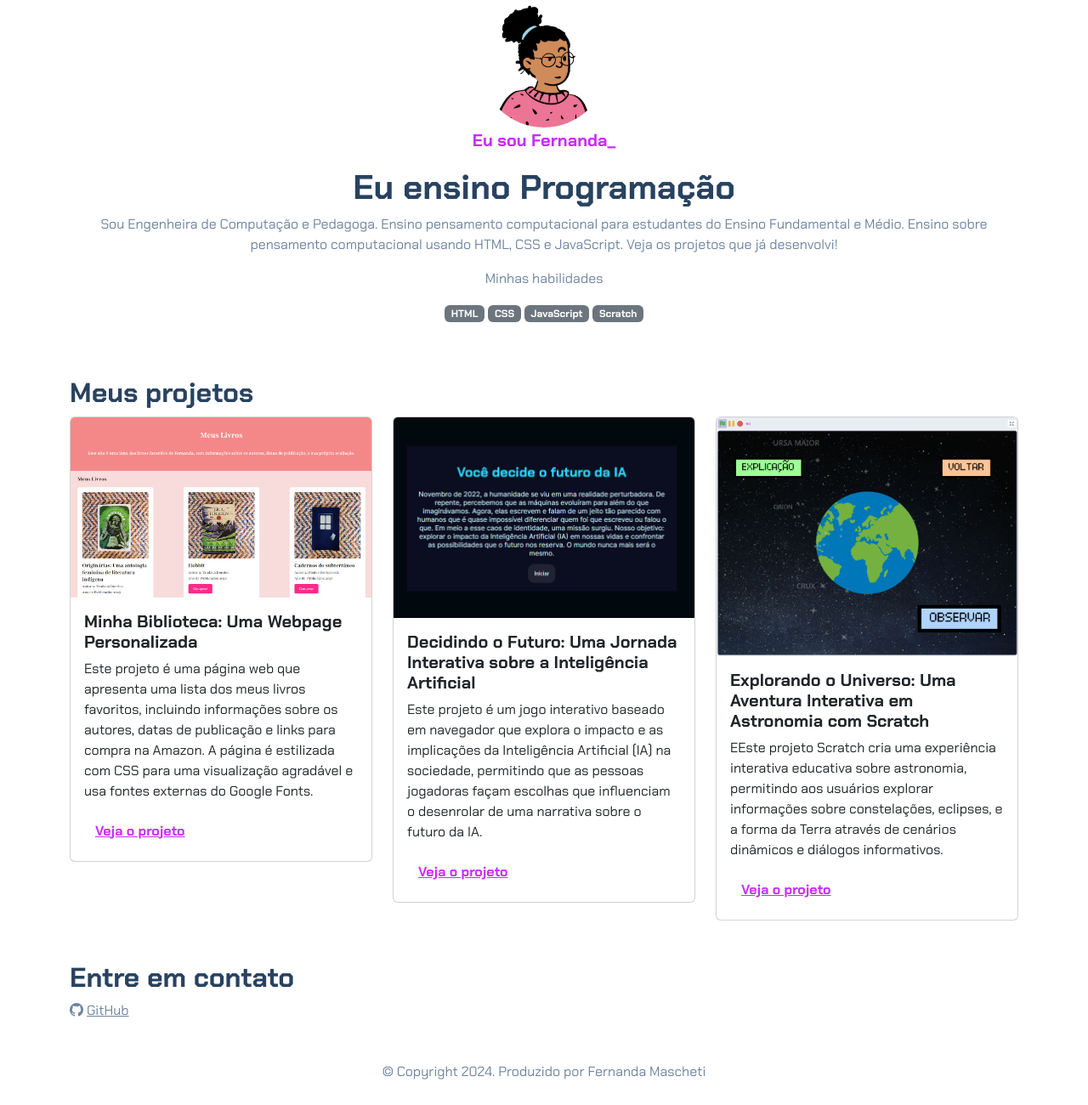
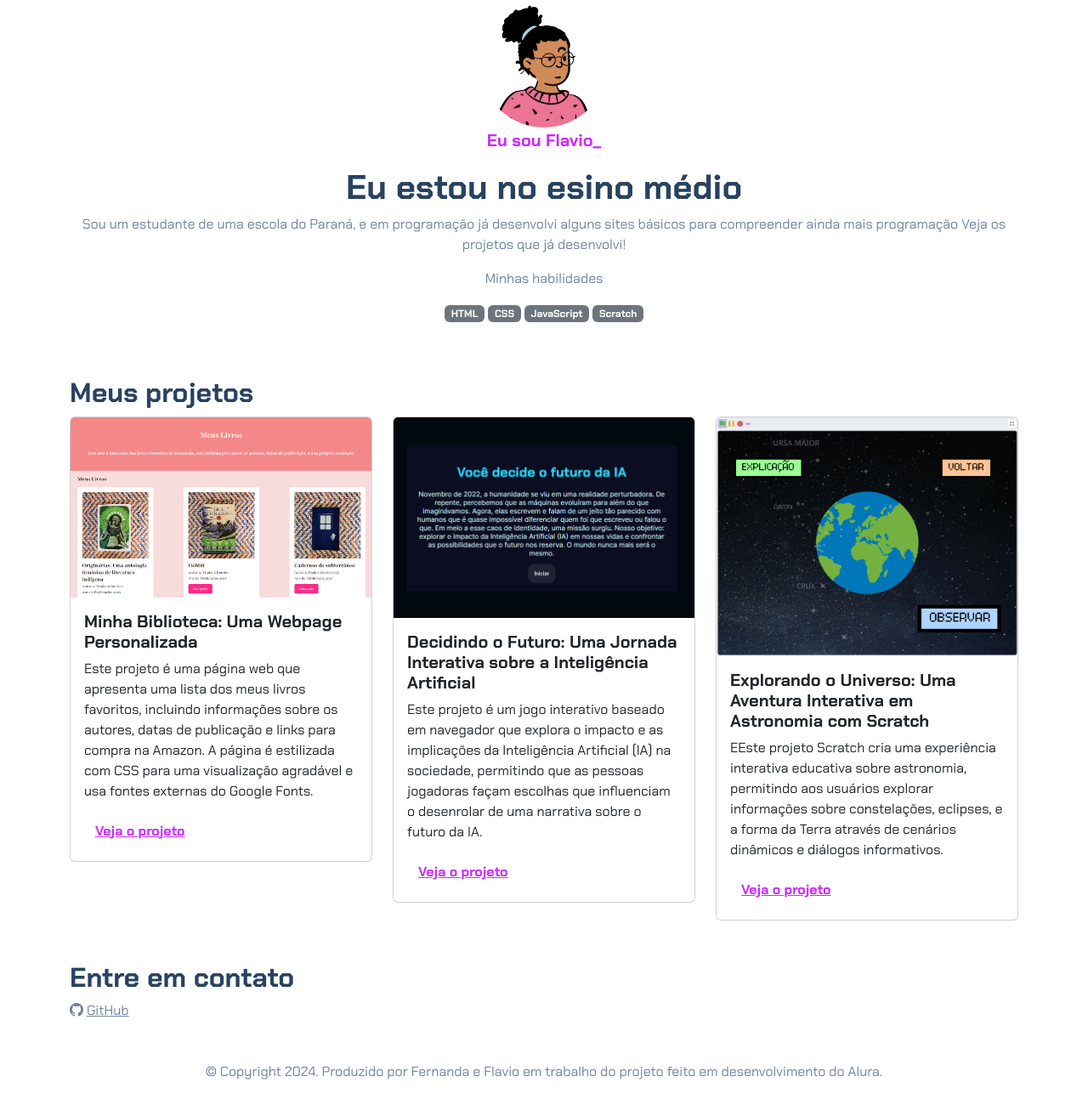
Before and after one commit to FlavioBenevenuto/alura-site-, a plain HTML site: page index.html in a window 1280 px wide. Shown: the whole page at 85% size. Drawn offline with nearby package versions, Linux system fonts and the light colour scheme.

Commit message:
Update index.html

```diff
--- a/index.html
+++ b/index.html
@@ -7,17 +7,16 @@
     <link href="https://cdn.jsdelivr.net/npm/bootstrap@5.3.2/dist/css/bootstrap.min.css" rel="stylesheet">
     <link rel="stylesheet" href="https://cdn.jsdelivr.net/npm/bootstrap-icons@1.11.3/font/bootstrap-icons.min.css">
     <link rel="stylesheet" href="style.css">
-    <title>Meu portfólio</title>
+    <title>Meu portfólio em colaboração de Fernanda</title>
 </head>
 
 <body>
     <header class="container text-center">
         <img src="img/avatar-perfil.png" alt="avatar da Fernanda" class="rounded-circle" width="150" height="150"
             srcset="">
-        <p class="lead">Eu sou Fernanda_</p>
-        <h1>Eu ensino Programação</h1>
-        <p>Sou Engenheira de Computação e Pedagoga. Ensino pensamento computacional para estudantes do Ensino
-            Fundamental e Médio. Ensino sobre pensamento computacional usando HTML, CSS e JavaScript. Veja os projetos
+        <p class="lead">Eu sou Flavio_</p>
+        <h1>Eu estou no esino médio</h1>
+        <p>Sou um estudante de uma escola do Paraná, e em programação já desenvolvi alguns sites básicos para compreender ainda mais programação Veja os projetos
             que já desenvolvi!</p>
         <p>Minhas habilidades</p>
         <div>
@@ -210,7 +209,7 @@
             <i class="bi bi-github"></i>
             <a href="https://github.com/femascheti">GitHub</a>
         </div>
-        <p class="my-5 text-center">© Copyright 2024. Produzido por Fernanda Mascheti</p>
+        <p class="my-5 text-center">© Copyright 2024. Produzido por Fernanda e Flavio em trabalho do projeto feito em desenvolvimento do Alura. </p>
     </footer>
 
     <script src="https://cdn.jsdelivr.net/npm/bootstrap@5.3.2/dist/js/bootstrap.bundle.min.js"></script>
```
